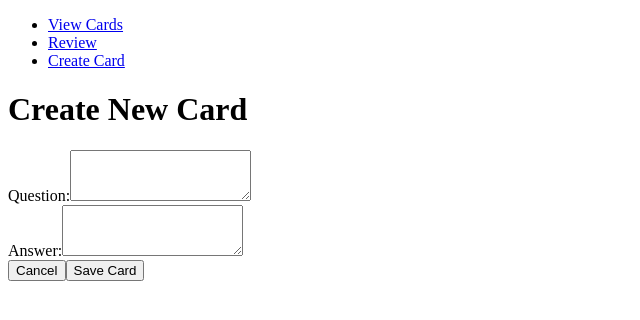
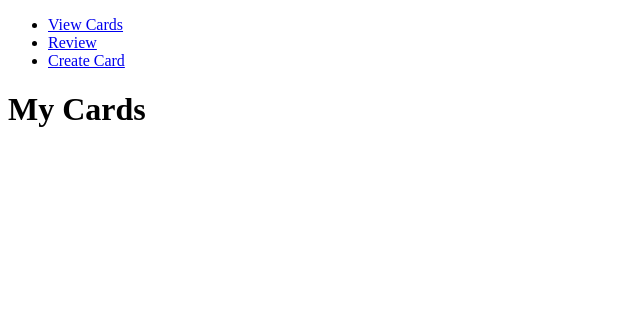
Before and after one commit to ninajhun/react-flash-cards, a React app: page / in a window 1280 px wide. Shown: the top 320 px of the page, without its empty margins (0-640 px from the left). Built offline with nearby package versions, Linux system fonts and the light colour scheme; the HTML template or start-up script is replaced by a standard one.

Commit message:
pass cards context to ViewCards and start map of cards array

```diff
--- a/src/components/app.jsx
+++ b/src/components/app.jsx
@@ -10,7 +10,7 @@ class App extends React.Component {
   constructor(props) {
     super(props);
     this.state = {
-      view: 'create-card',
+      view: 'view-cards',
       cards: []
     }
     this.setView = this.setView.bind(this);
@@ -29,14 +29,18 @@ class App extends React.Component {
     switch (this.state.view) {
       case 'create-card':
         return (
-          <AppContext.Provider value={ {addCard: this.addCard}}  >
-            <CreateCard setView={this.setView}/>
+          <AppContext.Provider value={{ addCard: this.addCard }}  >
+            <CreateCard setView={this.setView} />
           </AppContext.Provider>
         )
       case 'review-cards':
         return <ReviewCards />;
       case 'view-cards':
-        return <ViewCards />;
+        return (
+          <AppContext.Provider value={{ cards: this.state.cards }}>
+            <ViewCards />
+          </AppContext.Provider>
+        )
       default:
         return null;
     }
@@ -55,8 +59,6 @@ class App extends React.Component {
 
 
   render() {
-    console.log(localStorage.getItem('flash-cards'))
-
 
     return (
       <div>
--- a/src/components/create-card.jsx
+++ b/src/components/create-card.jsx
@@ -27,8 +27,8 @@ class CreateCard extends React.Component {
     event.preventDefault()
     this.context.addCard(
       {
-        'question:': this.state.question,
-        'answer:': this.state.answer
+        'question': this.state.question,
+        'answer': this.state.answer
       }
     );
 
@@ -73,8 +73,6 @@ class CreateCard extends React.Component {
 
         </div>
 
-
-
       </div>
     )
   }
--- a/src/components/view-cards.jsx
+++ b/src/components/view-cards.jsx
@@ -1,7 +1,26 @@
 import React from "react"
+import { AppContext } from "./context";
 
-function ViewCards(props) {
-    return <h1 className="text-center">My Cards</h1>
+class ViewCards extends React.Component {
+
+  render() {
+    const cards = this.context.cards
+
+
+    const listCards = cards.map((card) =>
+      <li key={card.index}>{card.question}</li>
+    )
+
+    return (
+      <div>
+        <h1 className="text-center">My Cards</h1>
+        <ul>{listCards}</ul>
+      </div>
+    )
+  }
+
 }
 
+ViewCards.contextType = AppContext
+
 export default ViewCards
```
